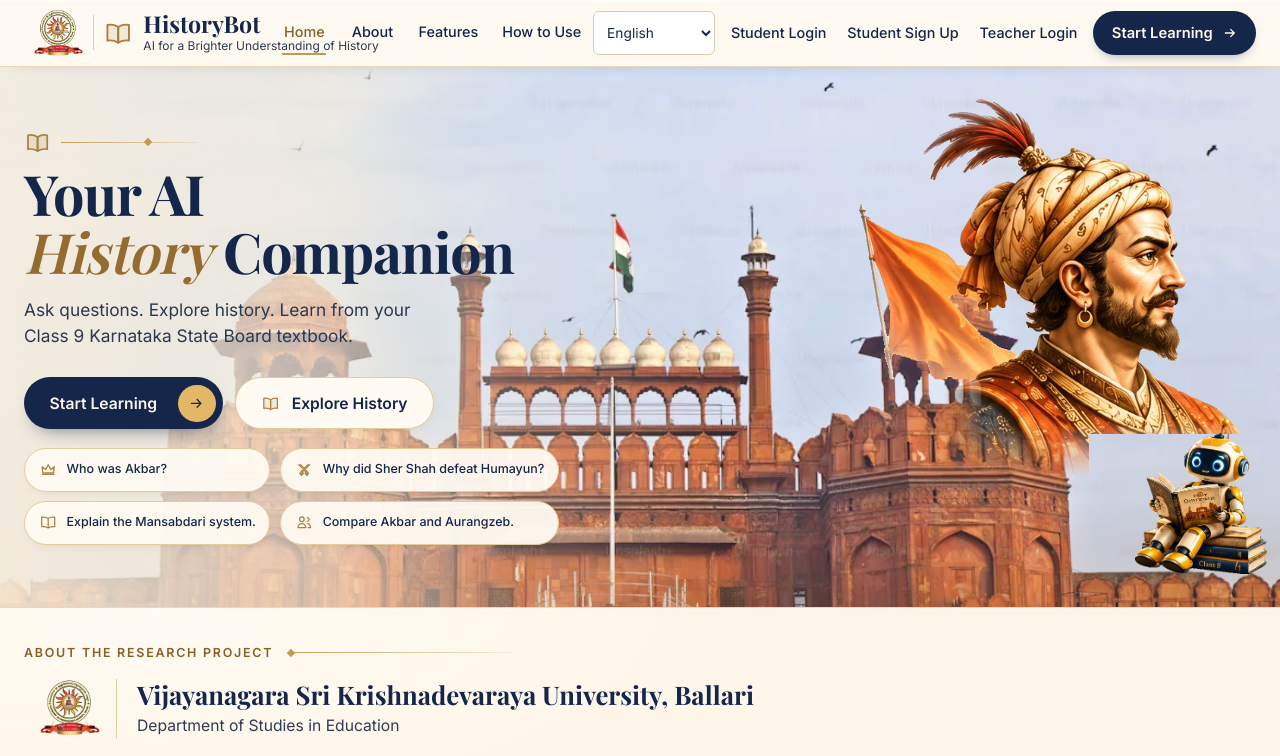
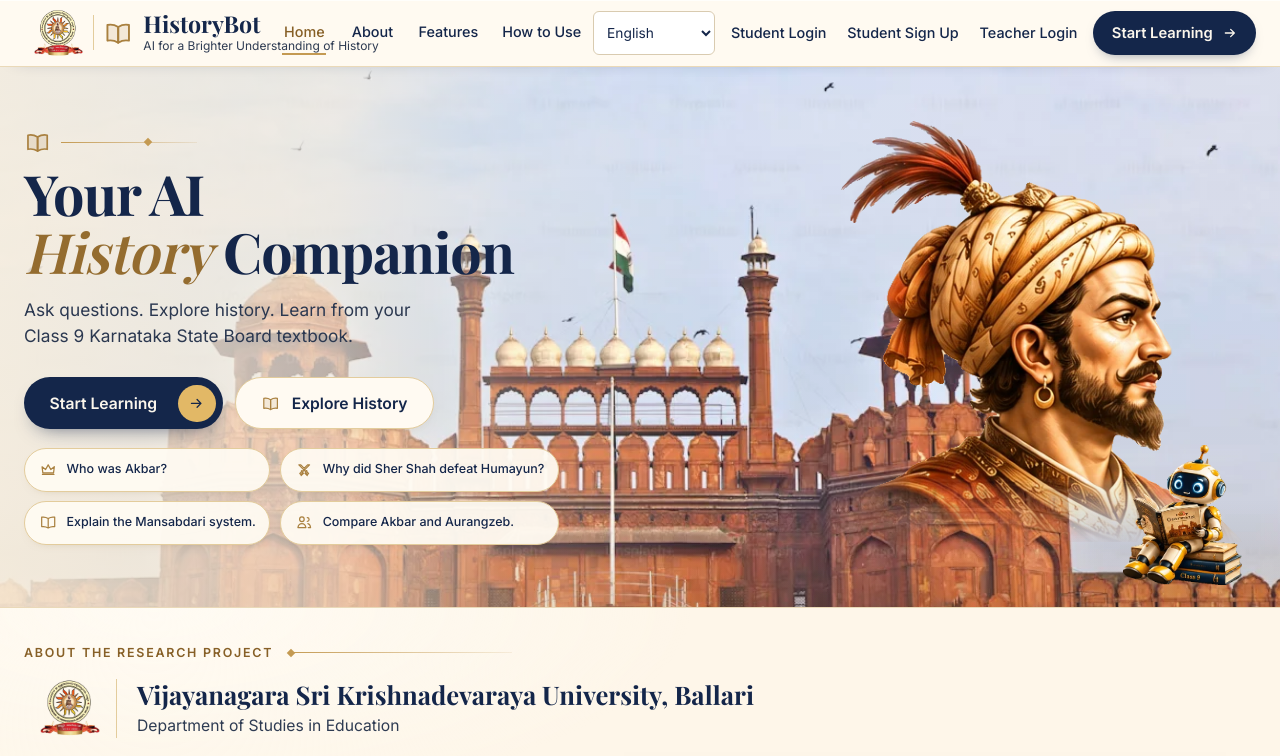
Before and after one commit to VishnuKanthcr7/historybot, a React (Vite) app in the folder frontend/: page / in a window 1280 px wide. Shown: the top 756 px of the page. Built offline with nearby package versions, Linux system fonts and the light colour scheme; no server answers; a web font is replaced by a local one.

Commit message:
Homepage hero v7 (local, not deployed): portrait natural bottom fade, mascot 1/3 portrait height

```diff
--- a/frontend/src/pages/Home.css
+++ b/frontend/src/pages/Home.css
@@ -1361,16 +1361,16 @@
   /* group: right edge on the content container, vertically centred with
      the text column; clear of the heading, buttons and chips */
   .hb-fig-shivaji {
-    top: 6%;
+    top: 10%;
     right: 3%;
     bottom: auto;
-    height: 70%;
+    height: 78%;
   }
 
   .hb-fig-bot {
-    right: 1%;
-    bottom: 6%;
-    height: 29%;
+    right: 3%;
+    bottom: 4%;
+    height: 26%;
   }
 
   .hb-hero-inner {
--- a/frontend/src/pages/Home.jsx
+++ b/frontend/src/pages/Home.jsx
@@ -323,9 +323,9 @@
                     <source srcSet="/images/shivaji-hero-v6.webp" type="image/webp" />
                     <img
                       src="/images/shivaji-hero-v6.png"
-                      alt="Chhatrapati Shivaji Maharaj with the saffron flag."
-                      width="505"
-                      height="499"
+                      alt="Portrait of Chhatrapati Shivaji Maharaj."
+                      width="420"
+                      height="442"
                       decoding="async"
                       fetchPriority="high"
                     />
```
Also changed, not shown: frontend/public/images/shivaji-hero-v6.png, frontend/public/images/shivaji-hero-v6.webp.
